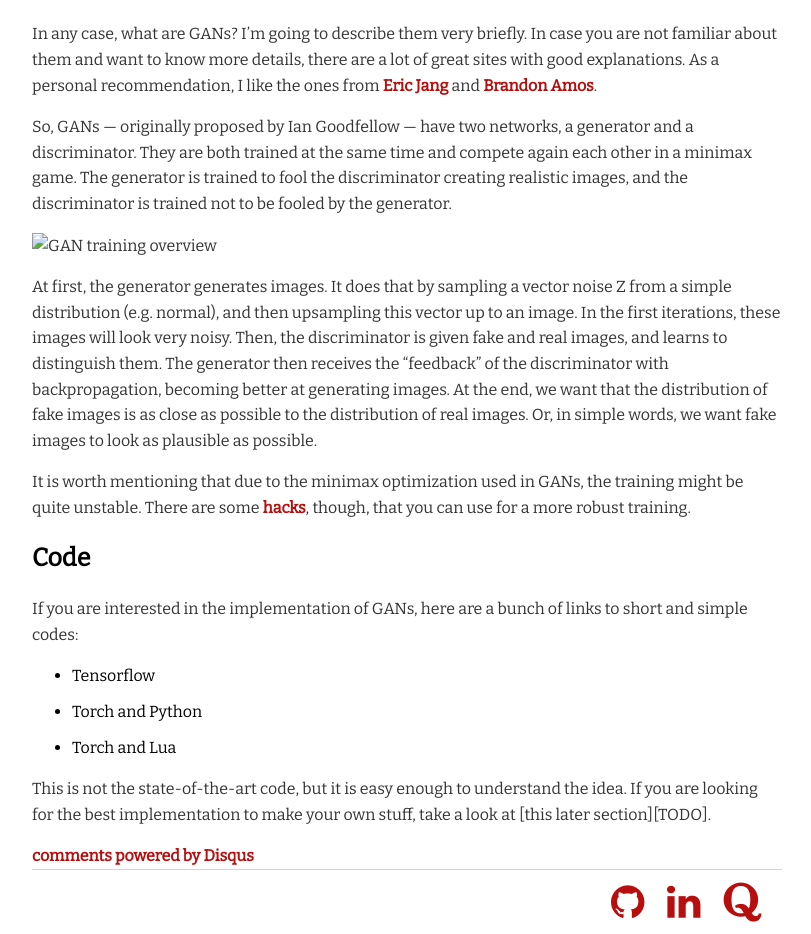
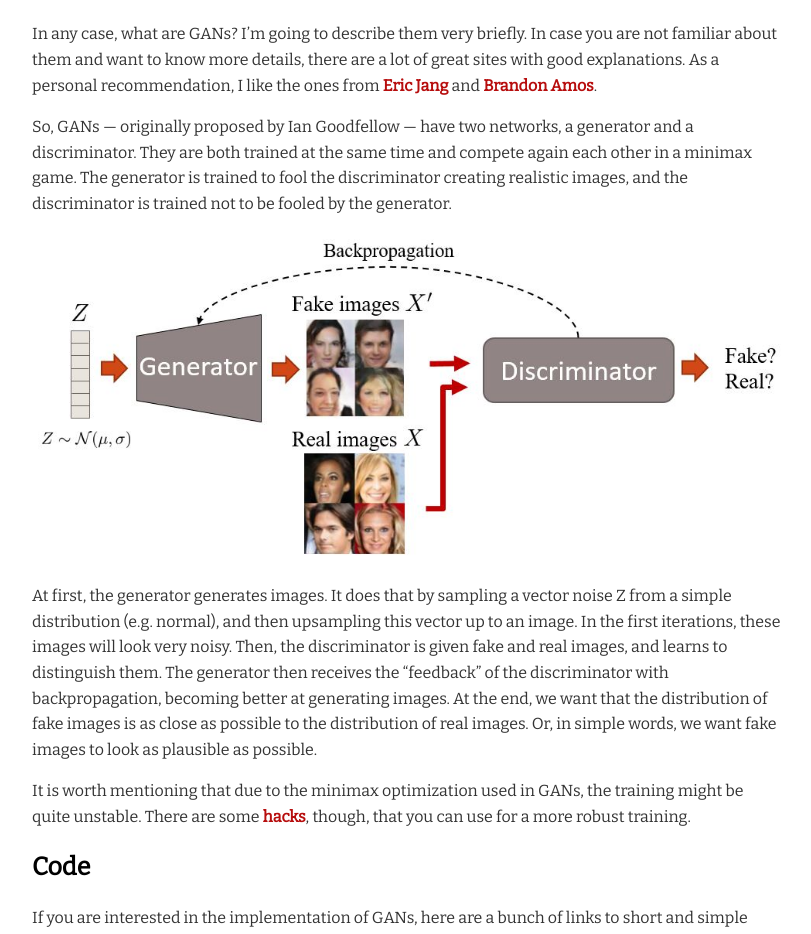
Before and after one commit to Guim3/guim3.github.io, a Jekyll site: the page built from _posts/2017-03-17-All-you-need-to-know-about-GANs.md, in a window 1280 px wide. Shown: the part 1470-2404 px from the top of the page, without its empty margins (233-1044 px from the left). Built offline with Jekyll 4.4.1, drawn with Linux system fonts in a browser that asks for light colours; comment, search, counter and statistics services are not loaded; grey boxes are pictures that could not be loaded.

Commit message:
Revert back 3 commits

```diff
--- a/_posts/2017-03-17-All-you-need-to-know-about-GANs/2017-03-17-All-you-need-to-know-about-GANs.md
+++ b/_posts/2017-03-17-All-you-need-to-know-about-GANs.md
@@ -34,7 +34,7 @@ In any case, what are GANs? I'm going to describe them very briefly. In case you
 
 So, GANs — originally proposed by Ian Goodfellow — have two networks, a generator and a discriminator. They are both trained at the same time and compete again each other in a minimax game. The generator is trained to fool the discriminator creating realistic images, and the discriminator is trained not to be fooled by the generator.
 
-![GAN training overview]({{site.baseurl}}/_posts/2017-03-17-All-you-need-to-know-about-GANs/GAN-training-overview.jpg)
+![GAN training overview]({{site.baseurl}}/files/blog/All-you-need-to-know-about-GANs/GAN_training_overview.jpg)
 
 At first, the generator generates images. It does that by sampling a vector noise Z from a simple distribution (e.g. normal), and then upsampling this vector up to an image. In the first iterations, these images will look very noisy.
 Then, the discriminator is given fake and real images, and learns to distinguish them. The generator then receives the "feedback" of the discriminator with backpropagation, becoming better at generating images. At the end, we want that the distribution of fake images is as close as possible to the distribution of real images. Or, in simple words, we want fake images to look as plausible as possible.
```
Also changed, not shown: files/blog/All-you-need-to-know-about-GANs/GAN_training_overview.jpg (renamed from _posts/2017-03-17-All-you-need-to-know-about-GANs/GAN-training-overview.jpg).
